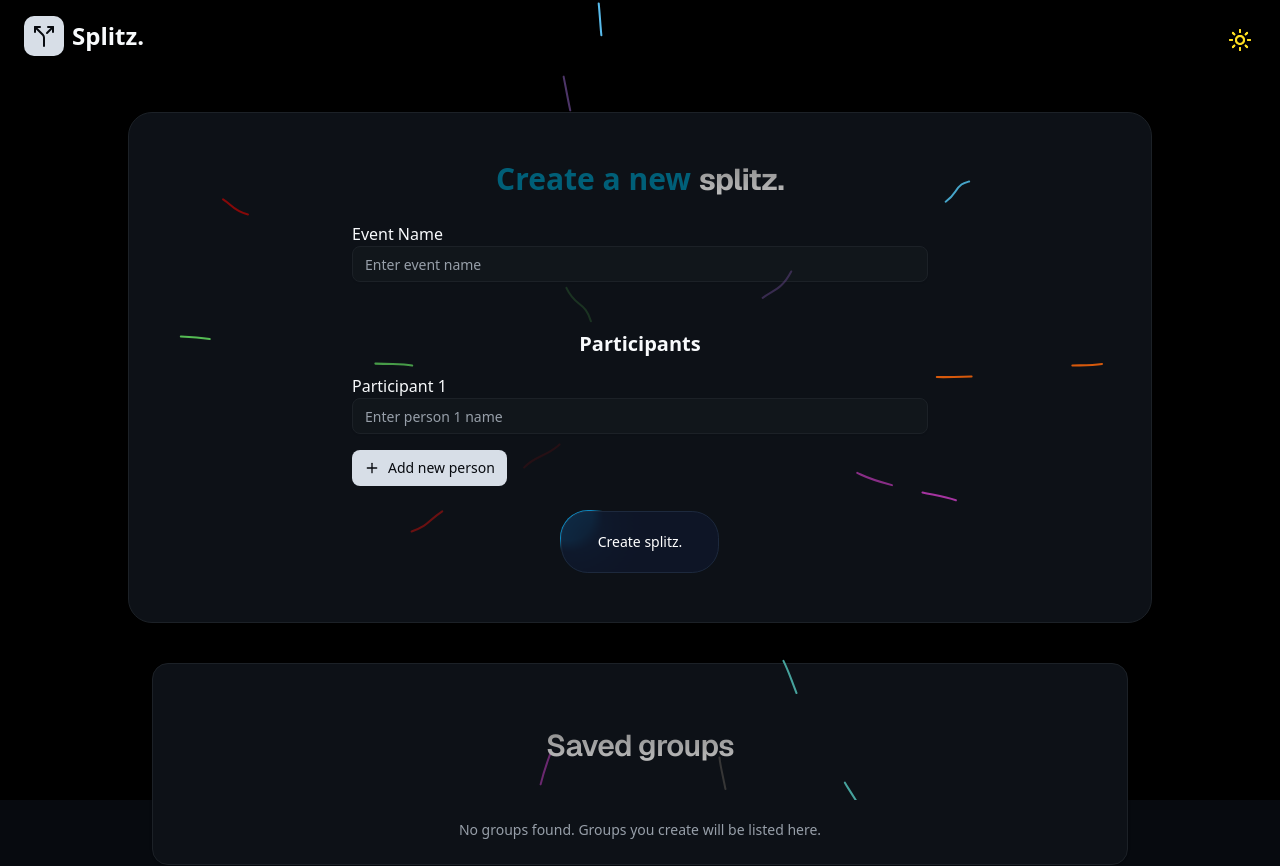
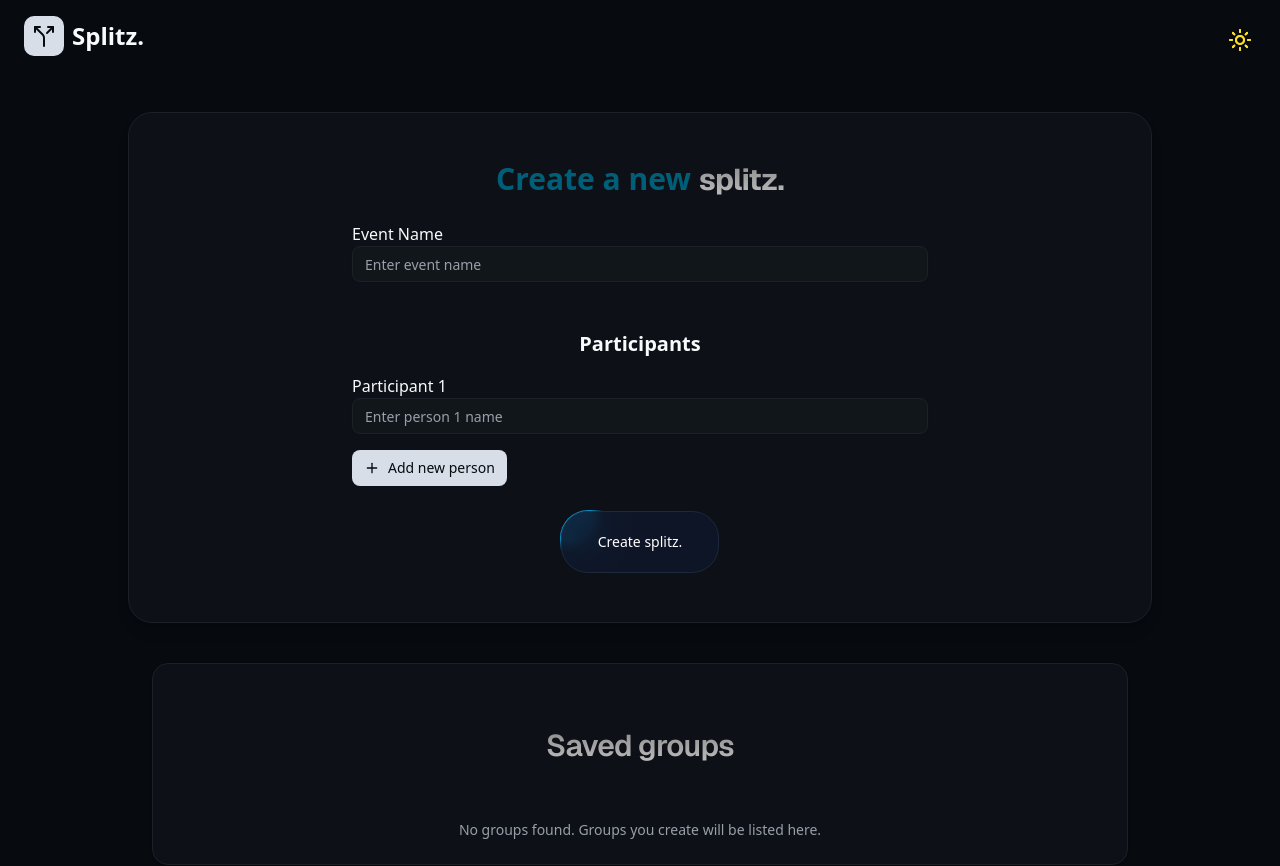
Before and after one commit to raj-prasan/splitz, a Next.js app: page /new in a window 1280 px wide. Shown: the top 866 px of the page. Built offline with nearby package versions, Linux system fonts and the light colour scheme.

Commit message:
patched signup page

```diff
--- a/src/app/new/page.tsx
+++ b/src/app/new/page.tsx
@@ -84,7 +84,6 @@ const New = () => {
   }
   return (
     <div className='min-h-screen bg-background'>
-      <BackgroundLines>
       <div>
         <div className='container mx-auto px-6 py-4'>
        <Link href="/" className='flex items-center gap-2 text-2xl font-bold'>
@@ -146,7 +145,6 @@ const New = () => {
       <p className='bg-clip-text text-transparent text-center bg-linear-to-b from-neutral-900 to-neutral-700 dark:from-neutral-600 dark:to-white text-sm md:text-sm lg:text-sm font-sans py-2 md:py-10 relative z-20 font-bold tracking-tight mb-40'>This site is protected by reCAPTCHA and the Google Privacy Policy and Terms of Service apply</p>
 
       <Footer/>
-      </BackgroundLines>
     </div>
   )
 }
```
